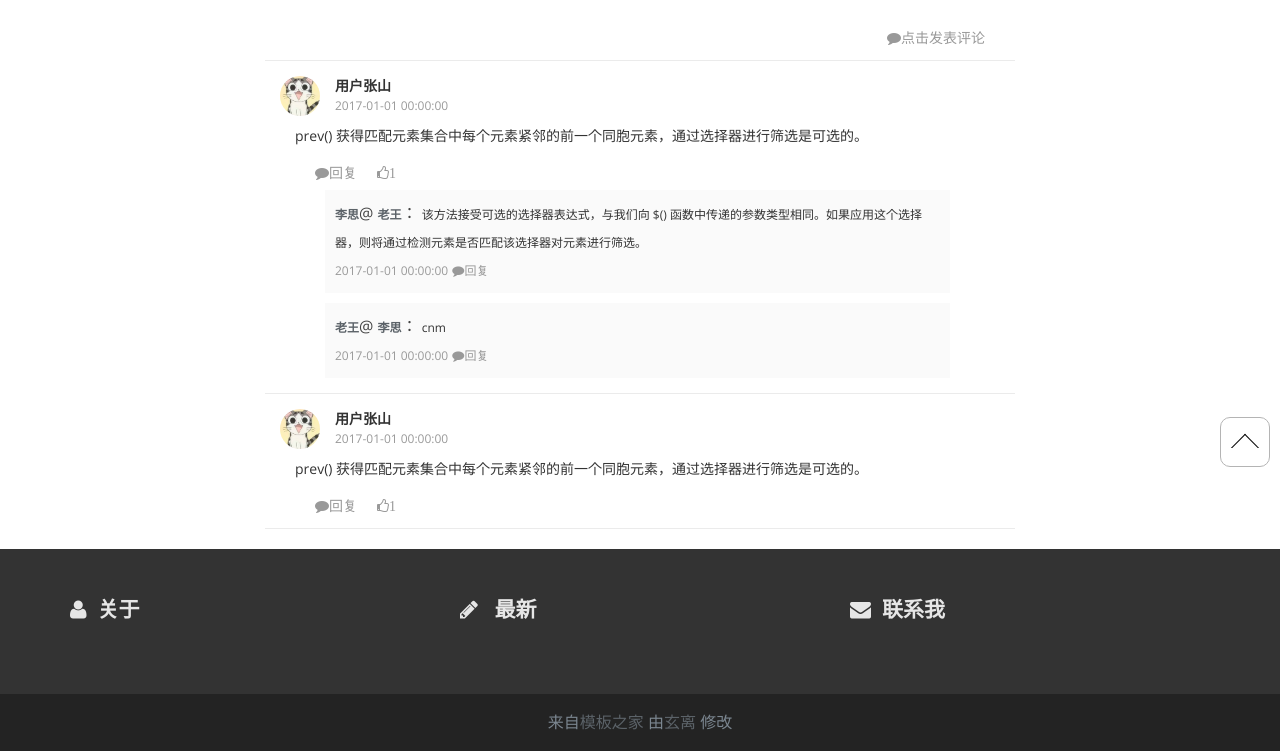
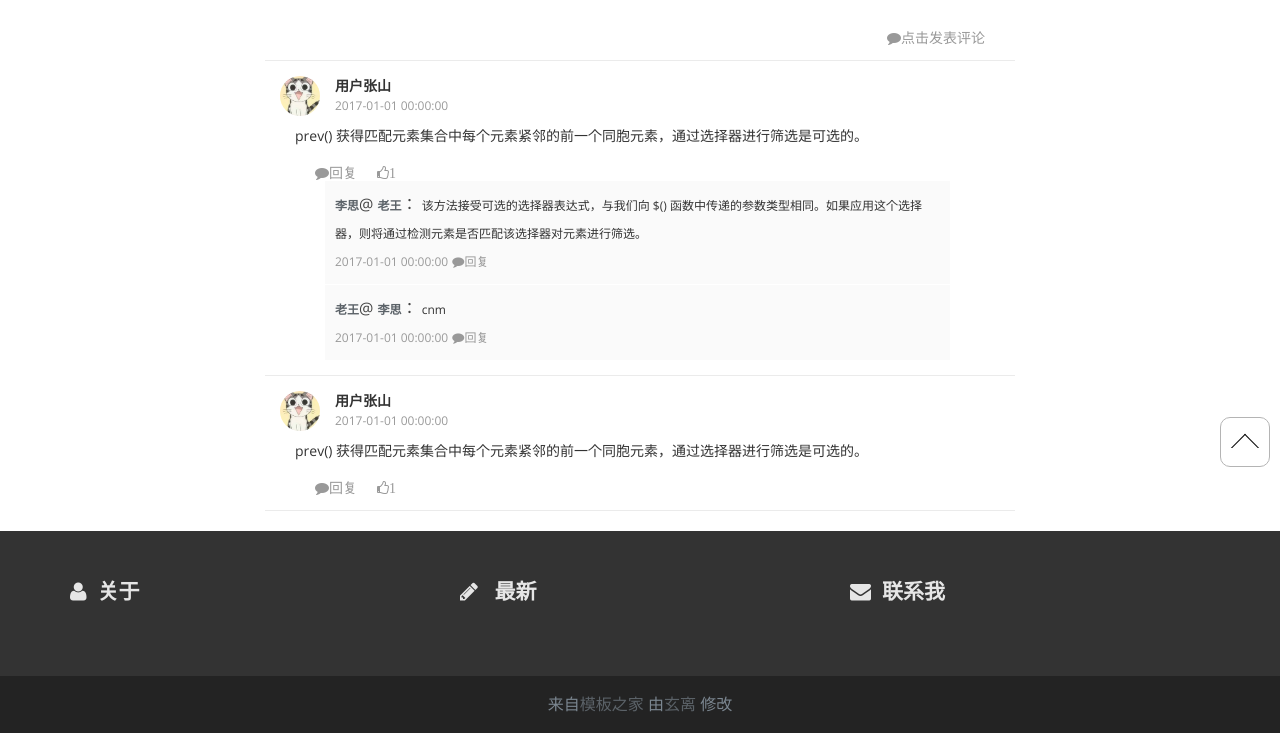
Before and after one commit to h1962809507/myblog-f, a Flask app: template blog/templates/blog/single.html in a window 1280 px wide. Shown: the part 313-1064 px from the top of the page. Run offline with Flask 2, Linux system fonts and the light colour scheme; the template is opened without the code that fills it, so the values that code supplies are empty; parts of the project's set-up code (start-up, migrations or seed data) failed here and were passed over; some libraries are stand-ins or nearby versions.

Commit message:
微调css

```diff
--- a/blog/static/css/comment.css
+++ b/blog/static/css/comment.css
@@ -55,7 +55,7 @@
 .reply_text_con{
     padding:10px;
     background:#fafafa;
-    margin:10px 0 0 60px;
+    margin:1px 0 0 60px;
 }
 
 .user_name2{
```
